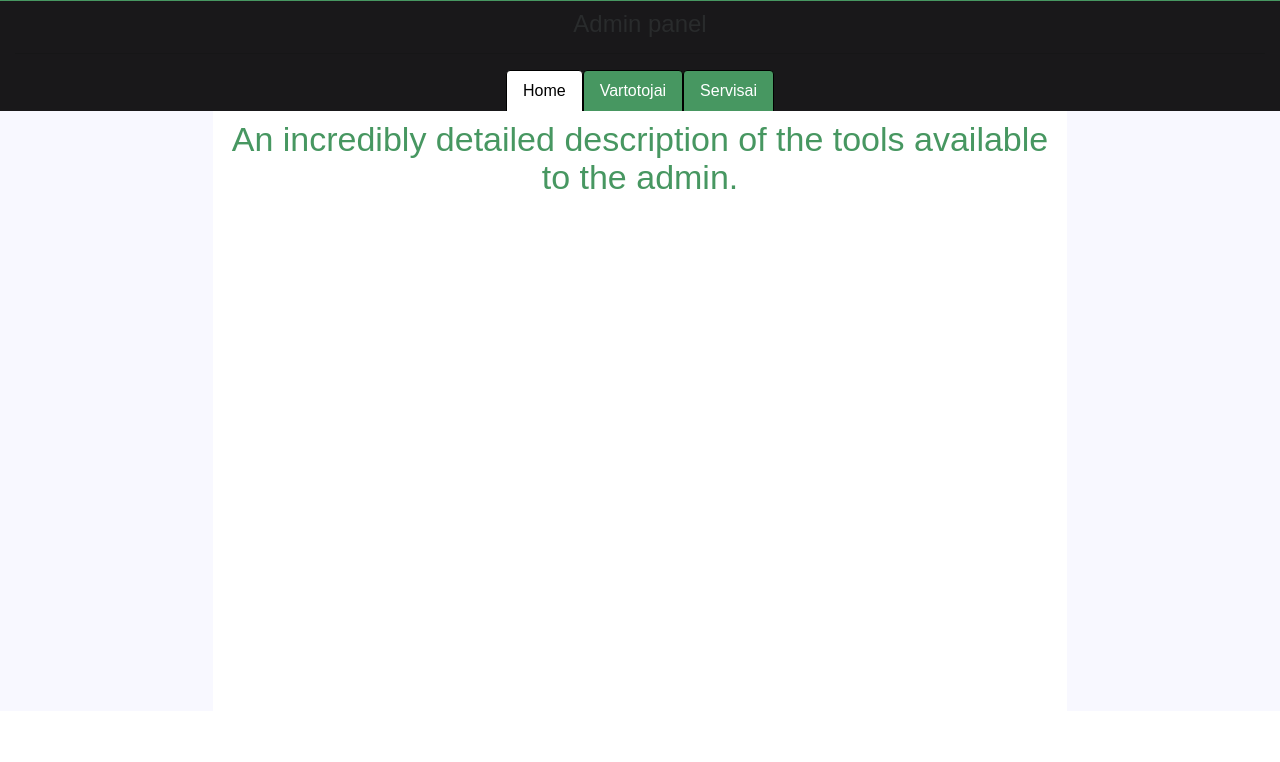
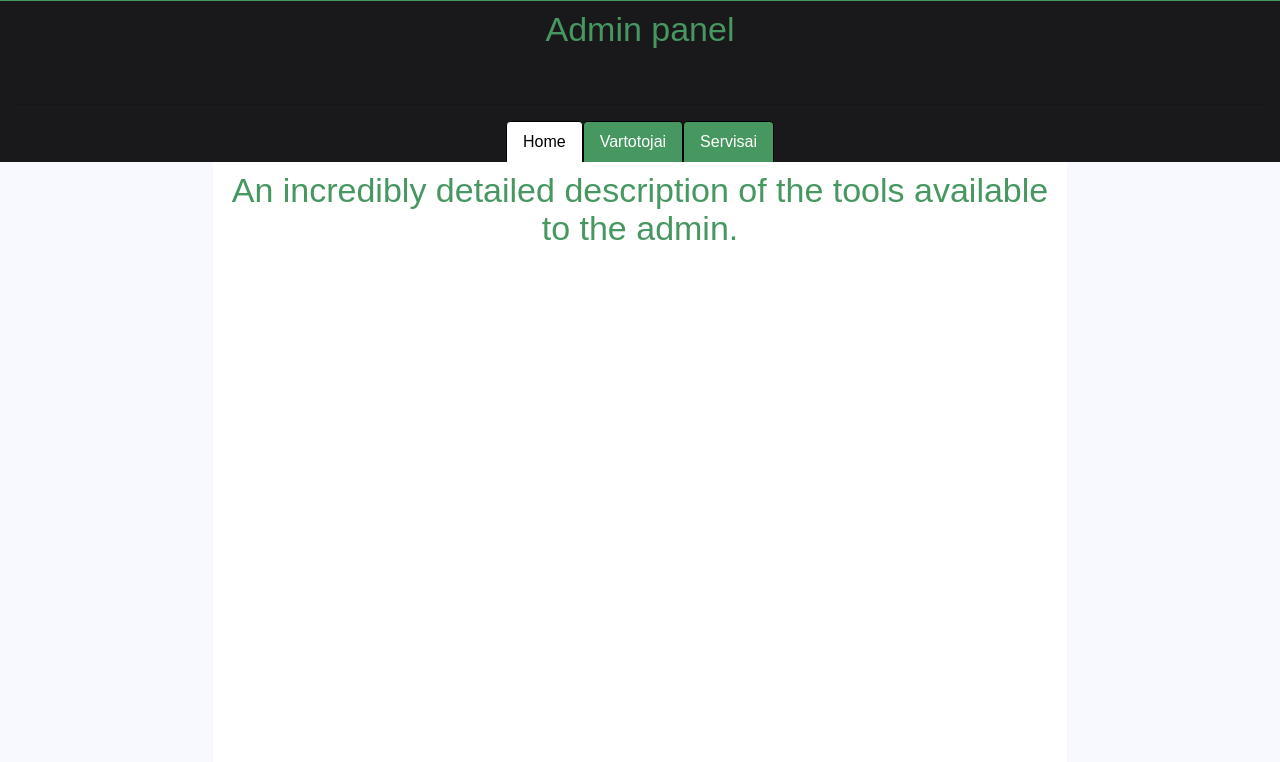
Before and after one commit to mantdon/fictional-happiness, a Symfony app: template templates/Admin/Home/admin_home.html.twig in a window 1280 px wide. Shown: the part 355-1117 px from the top of the page. Before the commit the page ends 544 px from the top, so only its background shows below. Run offline with Twig, Linux system fonts and the light colour scheme; the template is opened without the code that fills it, so the values that code supplies are empty; style sheets or scripts are compiled from the project's sources; some libraries are stand-ins or nearby versions.

Commit message:
Made admin panel header feel more important.

```diff
--- a/templates/Admin/base.html.twig
+++ b/templates/Admin/base.html.twig
@@ -1,7 +1,7 @@
 {% extends 'base.html.twig' %}
 
 {% block content %}
-    <h4 class="text-center">Admin panel</h4>
+    <h1 class="text-center">Admin panel</h1>
     <hr>
     <div class="row">
         <div class="col-sm-12">
```
